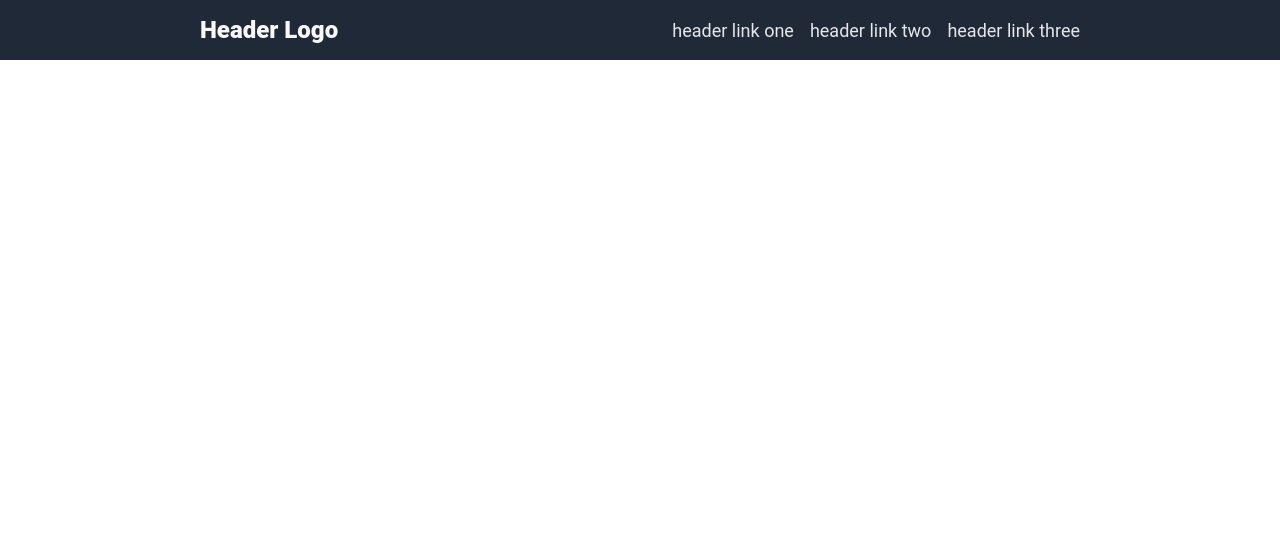
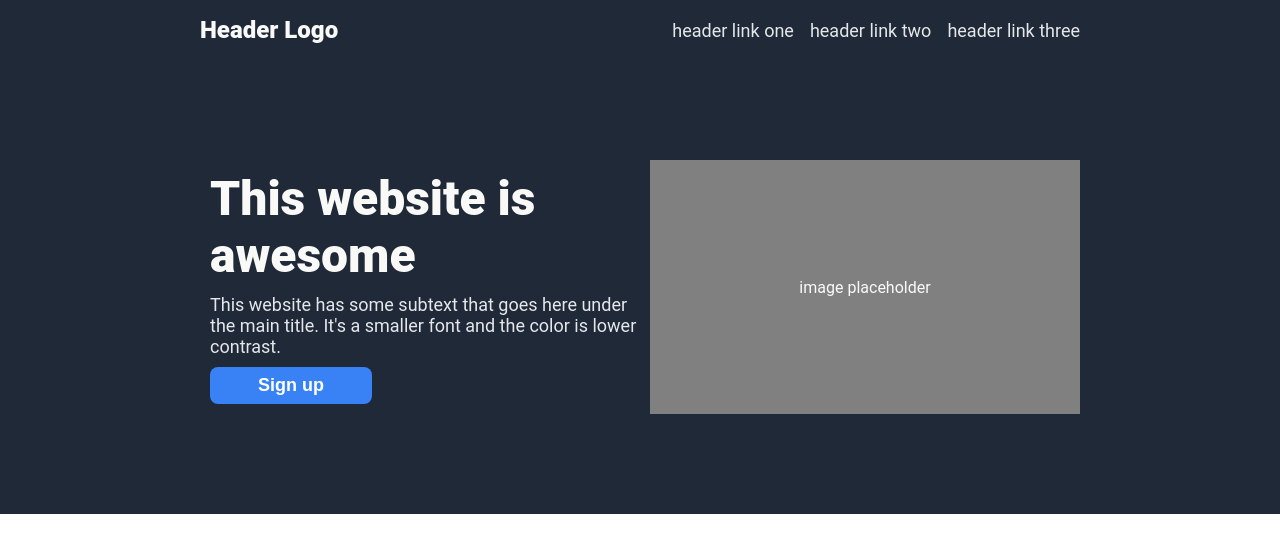
Before and after one commit to JSE955/landing-page, a plain HTML site: page index.html in a window 1280 px wide. Drawn offline with Linux system fonts and the light colour scheme.

Commit message:
Add hero section

```diff
--- a/index.html
+++ b/index.html
@@ -1,11 +1,13 @@
 <!DOCTYPE html>
 <html lang="en">
+
 <head>
     <meta charset="UTF-8">
     <meta name="viewport" content="width=device-width, initial-scale=1.0">
     <link rel="stylesheet" href="./styles.css">
     <title>Landing Page</title>
 </head>
+
 <body>
     <div class="header">
         <div class="logo">Header Logo</div>
@@ -15,5 +17,20 @@
             <li><a>header link three</a></li>
         </ul>
     </div>
+    <div class="hero-section">
+        <div class="hero-left">
+            <div class="hero-main-text">This website is awesome</div>
+            <p class="hero-description">This website has some subtext that goes here under the
+                main title. It's a smaller font and the color is lower
+                contrast.
+            </p>
+            <div>
+                <button class="hero-button">Sign up</button>
+            </div>
+        </div>
+        <div class="hero-placeholder">image placeholder</div>
+    </div>
+
 </body>
+
 </html>
--- a/styles.css
+++ b/styles.css
@@ -32,3 +32,48 @@ a {
     font-size: 18px;
     color: #E5E7EB;
 }
+
+.hero-section {
+    display: flex;
+    background-color: #1F2937;
+    padding: 100px 200px;
+}
+
+.hero-left {
+    display: flex;
+    flex-direction: column;
+    flex: 1;
+    padding: 10px;
+    gap: 10px;
+}
+
+.hero-main-text {
+    font-size: 48px;
+    font-weight: 900;
+    color: #F9FAF8;
+}
+
+.hero-description {
+    font-size: 18px;
+    color: #E5E7EB;
+    margin: 0;
+}
+
+.hero-placeholder {
+    flex: 1;
+    background-color: gray;
+    color: #F9FAF8;
+    display: flex;
+    justify-content: center;
+    align-items: center;
+}
+
+button {
+    background-color: #3882F6;
+    border-radius: 8px;
+    padding: 8px 48px;
+    border: none;
+    color: white;
+    font-size: 18px;
+    font-weight: bold;
+}
```
